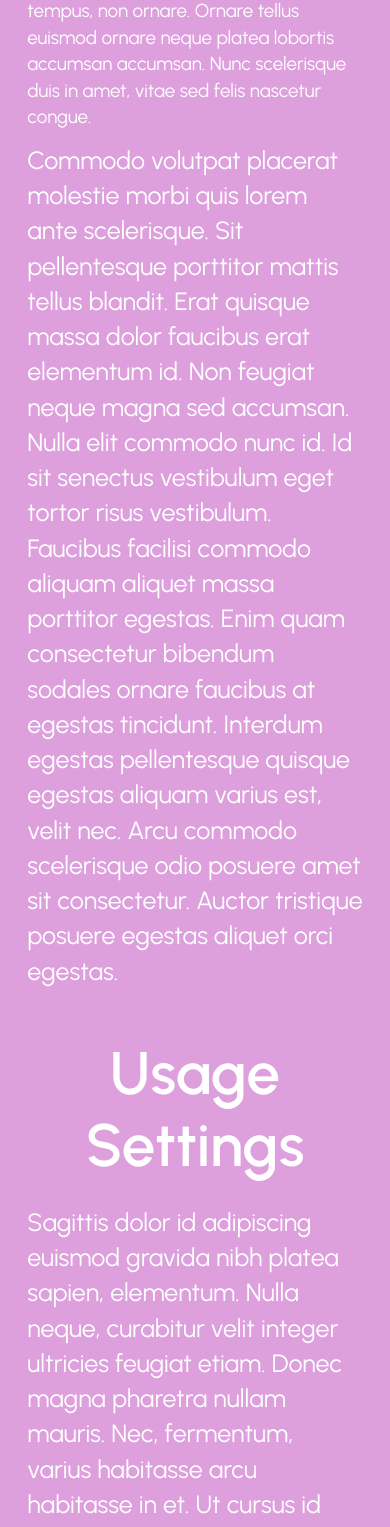
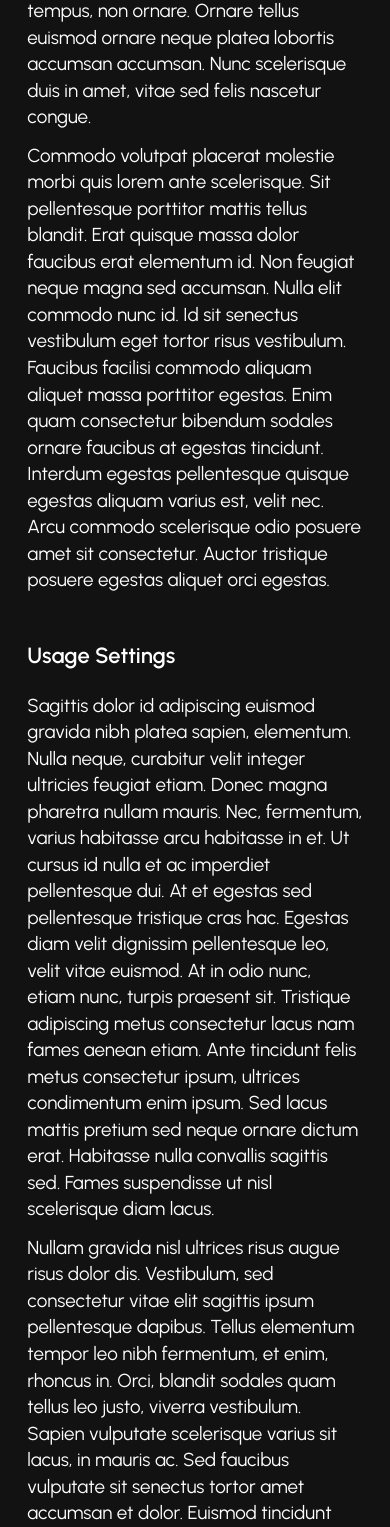
Before and after one commit to ivantrejoc/zoerowebsite, a React (Vite) app: page /terms in a window 390 px wide. Shown: the part 1056-2583 px from the top of the page. Built offline with nearby package versions, Linux system fonts and the light colour scheme.

Commit message:
terms/usage-settings-responsive

```diff
--- a/src/pages/Terms.jsx
+++ b/src/pages/Terms.jsx
@@ -21,21 +21,19 @@ const Terms = () => {
       }}
     >
       <Box
-        id="title-container"
+        id="terms-main-container"
         sx={{
-          background: "plum",
           display: "flex",
           justifyContent: "start",
           alignItems: "center",
           flexDirection: "column",
           position: "relative",
           width: "100%",
-          overflowX: "0px",
           marginBottom: 12
         }}
       >
         <Box
-          id="terms-container"
+          id="title-container"
           sx={{
             display: "flex",
             justifyContent: "start",
@@ -221,7 +219,13 @@ const Terms = () => {
               fontSize: "1.5625rem",
               fontStyle: "normal",
               fontWeight: "400",
-              lineHeight: "141.5%"
+              lineHeight: "141.5%",
+              [theme.breakpoints.down("sm")]: {
+                fontSize: "1.175rem"
+              },
+              [theme.breakpoints.down("xs")]: {
+                fontSize: "1rem"
+              }
             }}
           >
             Commodo volutpat placerat molestie morbi quis lorem ante
@@ -261,7 +265,13 @@ const Terms = () => {
               fontStyle: "normal",
               fontWeight: "600",
               lineHeight: "normal",
-              marginBottom: 3
+              marginBottom: 3,
+              [theme.breakpoints.down("sm")]: {
+                fontSize: "1.375rem"
+              },
+              [theme.breakpoints.down("xs")]: {
+                fontSize: "1.175rem"
+              }
             }}
           >
             Usage Settings
@@ -274,7 +284,13 @@ const Terms = () => {
               fontStyle: "normal",
               fontWeight: "400",
               lineHeight: "141.5%",
-              marginBottom: 1.5
+              marginBottom: 1.5,
+              [theme.breakpoints.down("sm")]: {
+                fontSize: "1.175rem"
+              },
+              [theme.breakpoints.down("xs")]: {
+                fontSize: "1rem"
+              }
             }}
           >
             Sagittis dolor id adipiscing euismod gravida nibh platea sapien,
@@ -297,7 +313,13 @@ const Terms = () => {
               fontSize: "1.5625rem",
               fontStyle: "normal",
               fontWeight: "400",
-              lineHeight: "141.5%"
+              lineHeight: "141.5%",
+              [theme.breakpoints.down("sm")]: {
+                fontSize: "1.175rem"
+              },
+              [theme.breakpoints.down("xs")]: {
+                fontSize: "1rem"
+              }
             }}
           >
             Nullam gravida nisl ultrices risus augue risus dolor dis.
```
